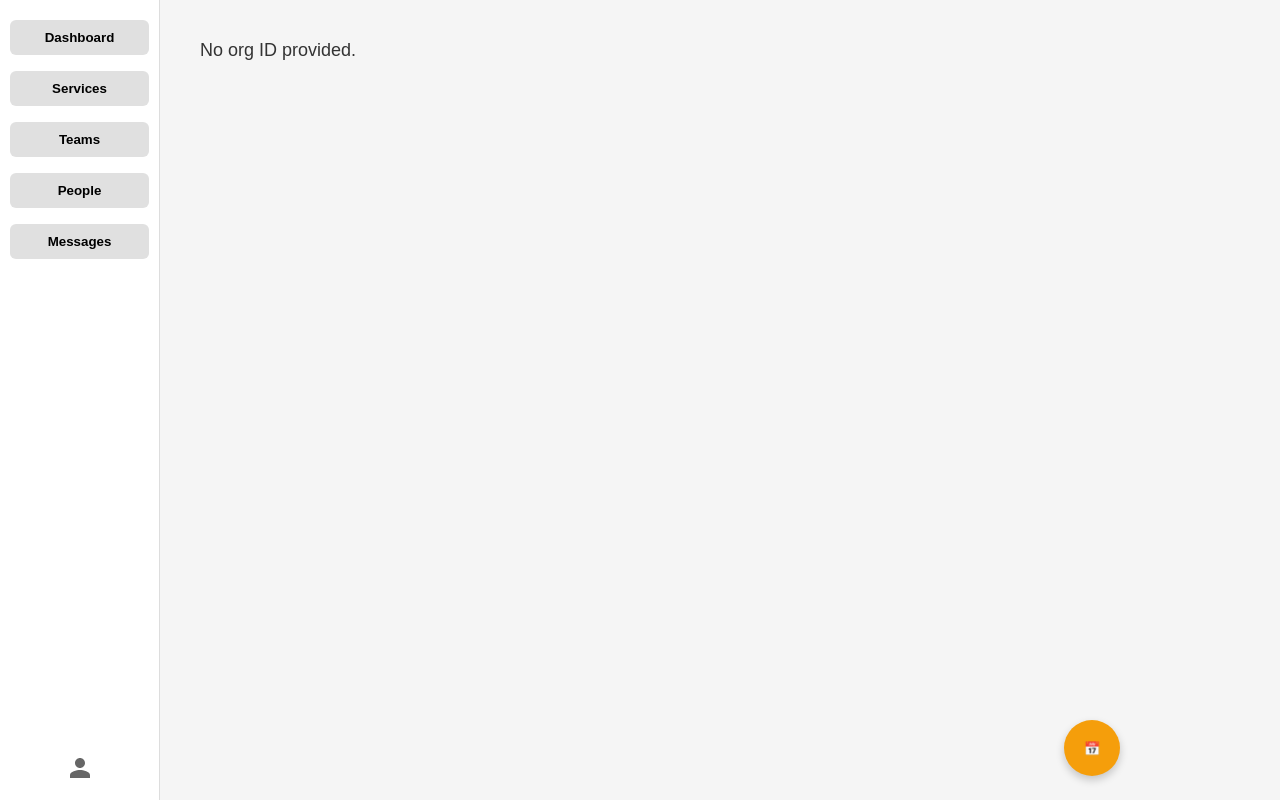
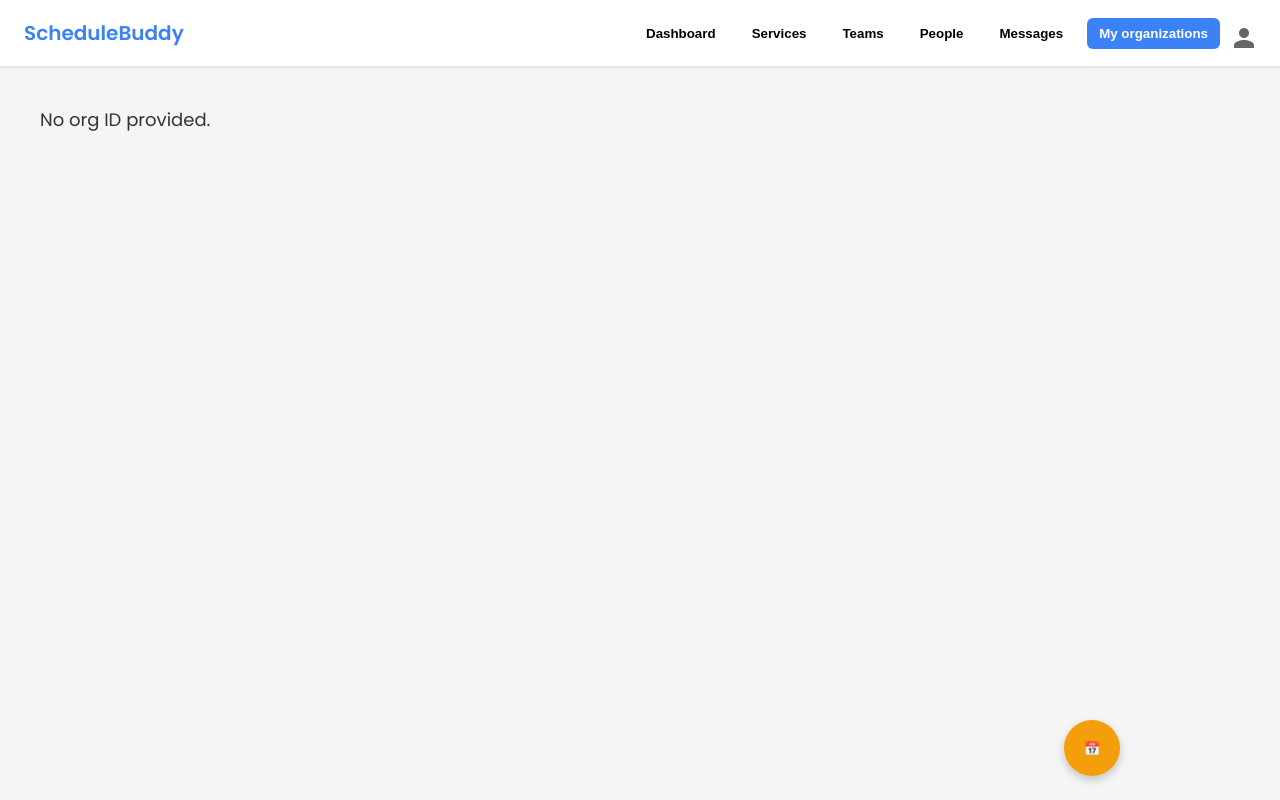
Before and after one commit to joelprakash2003/ScheduleBuddy, a Django app: page /org-services/ in a window 1280 px wide. Run offline with Django 5.2, Linux system fonts and the light colour scheme; some libraries are stand-ins or nearby versions.

Commit message:
Redesign frontend with top navigation

```diff
--- a/static/styles.css
+++ b/static/styles.css
@@ -0,0 +1,100 @@
+@import url('https://fonts.googleapis.com/css2?family=Poppins:wght@400;600&display=swap');
+
+body {
+  font-family: 'Poppins', sans-serif;
+  background-color: #f7f9fb;
+  margin: 0;
+}
+
+.navbar {
+  display: flex;
+  align-items: center;
+  justify-content: space-between;
+  padding: 16px 24px;
+  background: #fff;
+  box-shadow: 0 1px 4px rgba(0,0,0,0.1);
+}
+
+.navbar .brand {
+  font-weight: 600;
+  font-size: 20px;
+  cursor: pointer;
+  color: #3b82f6;
+}
+
+.nav-links {
+  display: flex;
+  align-items: center;
+  gap: 12px;
+}
+
+.nav-links button {
+  background: none;
+  border: none;
+  padding: 8px 12px;
+  font-weight: 600;
+  cursor: pointer;
+  border-radius: 6px;
+}
+
+.nav-links button:hover {
+  background: #e5e7eb;
+}
+
+.nav-links .back-btn {
+  background: #3b82f6;
+  color: #fff;
+}
+
+.main-content {
+  padding: 40px;
+}
+
+.message {
+  font-size: 18px;
+  color: #333;
+}
+
+.org-card {
+  border: 1px solid #ccc;
+  border-radius: 8px;
+  background: #fff;
+  padding: 16px;
+  margin-bottom: 16px;
+  cursor: pointer;
+  box-shadow: 1px 1px 4px rgba(0,0,0,0.1);
+  transition: background-color 0.2s;
+}
+
+.org-card:hover {
+  background: #f0f0f0;
+}
+
+.org-name {
+  font-size: 20px;
+  font-weight: bold;
+}
+
+.org-id {
+  font-size: 14px;
+  color: #555;
+  margin-top: 4px;
+}
+
+.form-grid {
+  display: grid;
+  grid-template-columns: repeat(auto-fit,minmax(280px,1fr));
+  gap: 20px;
+}
+
+.form-group {
+  display: flex;
+  flex-direction: column;
+}
+
+.form-group input,
+.form-group select {
+  padding: 8px;
+  border: 1px solid #ccc;
+  border-radius: 6px;
+}
--- a/templates/login.html
+++ b/templates/login.html
@@ -3,9 +3,9 @@
 <head>
   <meta charset="UTF-8" />
   <title>Login</title>
+  <link rel="stylesheet" href="/static/styles.css" />
   <style>
     body {
-      font-family: 'Segoe UI', Tahoma, Geneva, Verdana, sans-serif;
       background-color: #f4f6f8;
       margin: 0;
       padding: 0;
--- a/templates/org-services.html
+++ b/templates/org-services.html
@@ -4,6 +4,7 @@
   <meta charset="UTF-8" />
   <meta name="viewport" content="width=device-width, initial-scale=1.0"/>
   <title>User Org Page</title>
+  <link rel="stylesheet" href="/static/styles.css" />
   <style>
     * {
       box-sizing: border-box;
@@ -12,39 +13,10 @@
     }
 
     body {
-      font-family: Arial, sans-serif;
-      display: flex;
-      height: 100vh;
-      background-color: #f5f5f5;
-    }
-
-    .sidebar {
-      width: 160px;
-      background-color: #ffffff;
       display: flex;
       flex-direction: column;
-      justify-content: space-between;
-      border-right: 1px solid #ddd;
-      padding: 20px 10px;
-    }
-
-    .top-buttons {
-      display: flex;
-      flex-direction: column;
-      gap: 16px;
-    }
-
-    .sidebar button {
-      padding: 10px;
-      background-color: #e0e0e0;
-      border: none;
-      border-radius: 6px;
-      cursor: pointer;
-      font-weight: bold;
-    }
-
-    .sidebar button:hover {
-      background-color: #ccc;
+      min-height: 100vh;
+      background-color: #f5f5f5;
     }
 
     .user-icon {
@@ -180,27 +152,27 @@
   </style>
 </head>
 <body>
-  <div class="sidebar">
-    <div class="top-buttons">
+  <nav class="navbar">
+    <div class="brand" onclick="window.location.href='/user-organizations'">ScheduleBuddy</div>
+    <div class="nav-links">
       <button onclick="goToPage('main-org')">Dashboard</button>
       <button onclick="goToPage('org-services')">Services</button>
       <button onclick="goToPage('org-teams')">Teams</button>
       <button onclick="goToPage('org-people')">People</button>
       <button onclick="goToPage('org-messages')">Messages</button>
-    </div>
-
-    <div class="user-icon" id="user-icon-container">
-      <svg id="user-icon" xmlns="http://www.w3.org/2000/svg" viewBox="0 0 24 24">
-        <path d="M12 12c2.7 0 5-2.3 5-5s-2.3-5-5-5-5 2.3-5 5 2.3 5 5 5zm0 2c-3.3 0-10 1.7-10 5v3h20v-3c0-3.3-6.7-5-10-5z"/>
-      </svg>
-
-      <div id="user-popup" style="display: none; position: absolute; bottom: 60px; left: 170px; background: white; border: 1px solid #ccc; padding: 12px; border-radius: 8px; box-shadow: 0 4px 10px rgba(0,0,0,0.1); min-width: 200px;">
-        <p style="margin-bottom: 4px;"><strong id="popup-name"></strong></p>
-        <p id="popup-email" style="margin-bottom: 12px; font-size: 14px; color: #555;"></p>
-        <button onclick="signOut()" style="padding: 6px 12px; border: none; background-color: #e74c3c; color: white; border-radius: 4px; cursor: pointer;">Sign Out</button>
+      <button class="back-btn" onclick="window.location.href='/user-organizations'">My organizations</button>
+      <div class="user-icon" id="user-icon-container" style="position: relative;">
+        <svg id="user-icon" xmlns="http://www.w3.org/2000/svg" viewBox="0 0 24 24">
+          <path d="M12 12c2.7 0 5-2.3 5-5s-2.3-5-5-5-5 2.3-5 5 2.3 5 5 5zm0 2c-3.3 0-10 1.7-10 5v3h20v-3c0-3.3-6.7-5-10-5z"/>
+        </svg>
+        <div id="user-popup" style="display:none; position:absolute; top:40px; right:0; background:white; border:1px solid #ccc; padding:12px; border-radius:8px; box-shadow:0 4px 10px rgba(0,0,0,0.1); min-width:200px;">
+          <p style="margin-bottom:4px;"><strong id="popup-name"></strong></p>
+          <p id="popup-email" style="margin-bottom:12px; font-size:14px; color:#555;"></p>
+          <button onclick="signOut()" style="padding:6px 12px; border:none; background-color:#e74c3c; color:white; border-radius:4px; cursor:pointer;">Sign Out</button>
+        </div>
       </div>
     </div>
-  </div>
+  </nav>
 
   <div class="main-content" id="main-content">
     <p class="message">Loading services...</p>
@@ -210,48 +182,42 @@
 <script src="https://cdnjs.cloudflare.com/ajax/libs/xlsx/0.18.5/xlsx.full.min.js"></script>
 <script>
     let allTeams = [];
-    function showServiceForm() {
+  function showServiceForm() {
   mainContent.innerHTML = `
     <h2>Create New Service</h2>
-    <form id="service-form" style="max-width: 700px;">
-      <div style="margin-bottom: 16px;">
-        <label><strong>Service Name</strong></label><br/>
-        <input type="text" id="serviceName" required style="width: 100%; padding: 8px;" />
+    <form id="service-form" class="form-grid" style="max-width: 800px;">
+      <div class="form-group">
+        <label><strong>Service Name</strong></label>
+        <input type="text" id="serviceName" required />
       </div>
-
-      <div style="margin-bottom: 16px;">
-        <label><strong>Start Date & Time</strong></label><br/>
-        <input type="datetime-local" id="startDateTime" required style="width: 100%; padding: 8px;" />
+      <div class="form-group">
+        <label><strong>Start Date & Time</strong></label>
+        <input type="datetime-local" id="startDateTime" required />
       </div>
-
-      <div style="margin-bottom: 16px;">
-        <label><strong>End Date & Time</strong></label><br/>
-        <input type="datetime-local" id="endDateTime" required style="width: 100%; padding: 8px;" />
+      <div class="form-group">
+        <label><strong>End Date & Time</strong></label>
+        <input type="datetime-local" id="endDateTime" required />
       </div>
-
-      <div style="margin-bottom: 16px;">
-        <label><strong>Location</strong> (Optional)</label><br/>
-        <input type="text" id="location" style="width: 100%; padding: 8px;" />
+      <div class="form-group">
+        <label><strong>Location</strong> (Optional)</label>
+        <input type="text" id="location" />
       </div>
-
-      <div style="margin-bottom: 16px;">
+      <div class="form-group" style="grid-column:1/-1;">
         <label><strong>Assign Teams</strong></label>
-        <div id="teams-list" style="margin-top: 8px;"></div>
+        <div id="teams-list" style="margin-top:8px;"></div>
       </div>
-
-      <div style="margin-bottom: 16px;">
+      <div class="form-group" style="grid-column:1/-1;">
         <label><input type="checkbox" id="isRecurring" onchange="toggleRecurrence()" /> This service recurs</label>
       </div>
-
-      <div id="recurrence-options" style="display: none; border: 1px solid #ccc; padding: 12px; border-radius: 6px;">
+      <div id="recurrence-options" style="display:none; border:1px solid #ccc; padding:12px; border-radius:6px; grid-column:1/-1;">
         <label><strong>Recurrence Pattern</strong></label><br/>
-        <select id="recurrencePattern" style="margin-bottom: 8px;">
+        <select id="recurrencePattern" style="margin-bottom:8px;">
           <option value="daily">Daily</option>
           <option value="weekly" selected>Weekly</option>
           <option value="monthly">Monthly</option>
         </select><br/>
-        <label>Repeat every <input type="number" id="repeatInterval" value="1" style="width: 60px;" /> week(s) on:</label><br/>
-        <div style="margin: 6px 0;">
+        <label>Repeat every <input type="number" id="repeatInterval" value="1" style="width:60px;" /> week(s) on:</label><br/>
+        <div style="margin:6px 0;">
           <label><input type="checkbox" value="0" /> Sunday</label>
           <label><input type="checkbox" value="1" /> Monday</label>
           <label><input type="checkbox" value="2" /> Tuesday</label>
@@ -260,11 +226,10 @@
           <label><input type="checkbox" value="5" /> Friday</label>
           <label><input type="checkbox" value="6" /> Saturday</label>
         </div>
-        <label>End After <input type="number" id="endOccurrences" value="10" style="width: 60px;" /> occurrences (Max 16 weeks)</label>
+        <label>End After <input type="number" id="endOccurrences" value="10" style="width:60px;" /> occurrences (Max 16 weeks)</label>
       </div>
-
-      <button type="submit" style="margin-top: 16px; padding: 10px 16px; background-color: #3b82f6; color: white; border: none; border-radius: 6px; cursor: pointer;">Create Service</button>
-      <p id="service-message" style="margin-top: 12px;"></p>
+      <button type="submit" class="back-btn" style="margin-top:16px; width:150px;">Create Service</button>
+      <p id="service-message" style="margin-top:12px; grid-column:1/-1;"></p>
     </form>
   `;
 
```
Also changed, not shown: templates/main-org.html (+13 -76 lines), templates/org-messages.html (+17 -44 lines), templates/org-people.html (+17 -44 lines), templates/org-teams.html (+17 -44 lines), templates/user-organizations.html (+14 -93 lines).
